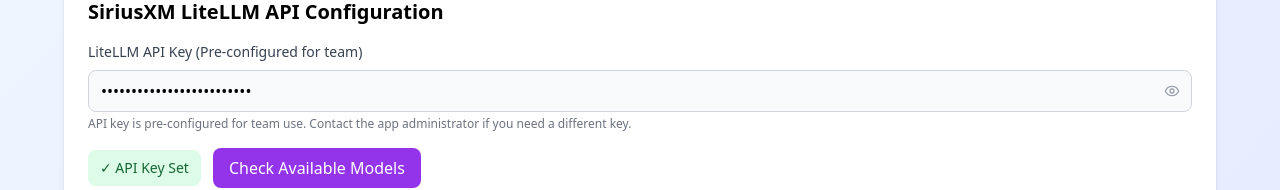
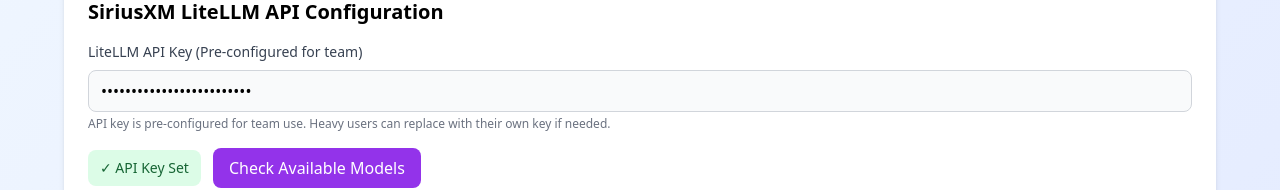
Before and after one commit to wh1sk0/audio-transcription-app, a React (Create React App) app: page / in a window 1280 px wide. Shown: the part 146-336 px from the top of the page. Built offline with nearby package versions, Linux system fonts and the light colour scheme.

Commit message:
Hide API key and remove visibility toggle for better security

```diff
--- a/src/App.js
+++ b/src/App.js
@@ -284,23 +284,15 @@
               <div className="relative">
                 <input
                   id="apiKey"
-                  type={showApiKey ? 'text' : 'password'}
+                  type="password"
                   value={apiKey}
                   onChange={(e) => setApiKey(e.target.value)}
-                  placeholder="sk-..."
-                  className="w-full px-3 py-2 border border-gray-300 rounded-lg focus:ring-2 focus:ring-blue-500 focus:border-blue-500 pr-10 bg-gray-50"
-                  readOnly
+                  placeholder="API key pre-configured"
+                  className="w-full px-3 py-2 border border-gray-300 rounded-lg focus:ring-2 focus:ring-blue-500 focus:border-blue-500 bg-gray-50"
                 />
-                <button
-                  type="button"
-                  onClick={() => setShowApiKey(!showApiKey)}
-                  className="absolute inset-y-0 right-0 pr-3 flex items-center text-gray-400 hover:text-gray-600"
-                >
-                  {showApiKey ? <EyeOff className="h-4 w-4" /> : <Eye className="h-4 w-4" />}
-                </button>
               </div>
               <p className="text-xs text-gray-500 mt-1">
-                API key is pre-configured for team use. Contact the app administrator if you need a different key.
+                API key is pre-configured for team use. Heavy users can replace with their own key if needed.
               </p>
             </div>
           </div>
```
